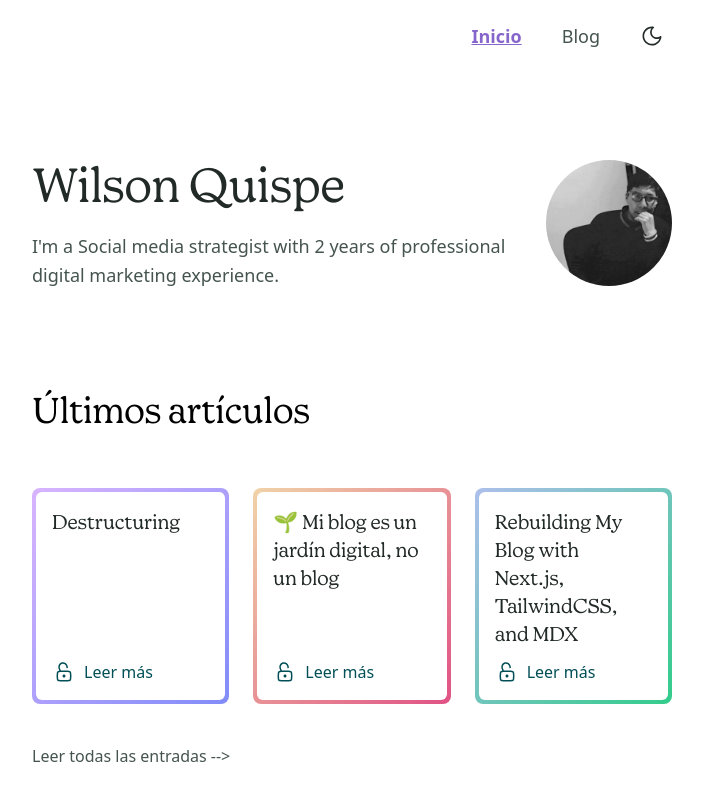
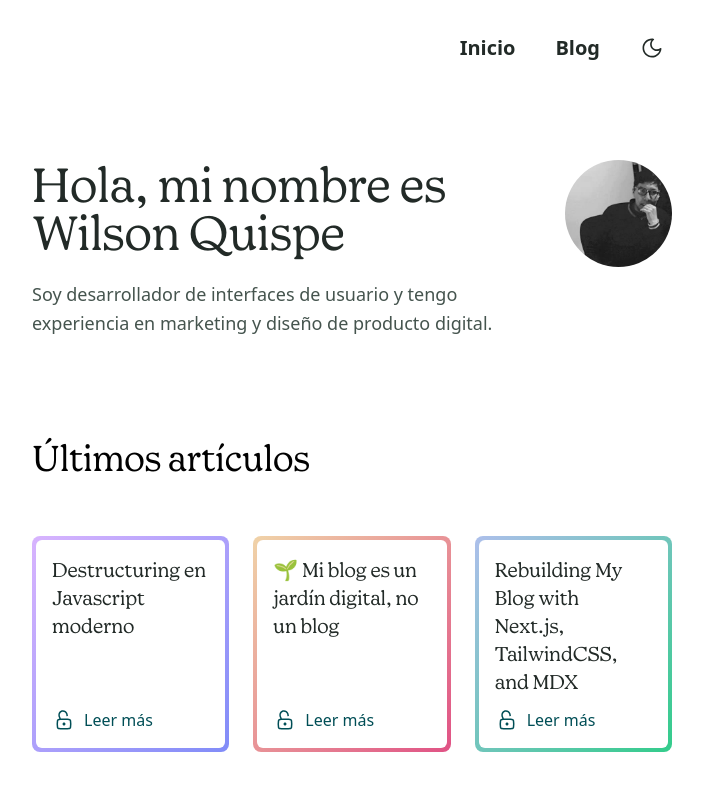
Before and after one commit to wilsonquispealanoca/wilsonquispe.io, a Next.js app: page / in a window 1280 px wide. Shown: the top 797 px of the page, without its empty margins (288-991 px from the left). Built offline with nearby package versions, Linux system fonts and the light colour scheme.

Commit message:
Fix: prismjs markdown and index text

```diff
--- a/_posts/destructuring.md
+++ b/_posts/destructuring.md
@@ -1,5 +1,5 @@
 ---
-title: 'Destructuring'
+title: 'Destructuring en Javascript moderno'
 excerpt: 'Destructuring es quizá una de las mas grandes características agregadas a ES6 (2015) y ampliamente utilizada hoy en día'
 coverImage: '/assets/blog/hello-world/helloworld.jpg'
 date: '2021-11-16T05:35:07.322Z'
--- a/_posts/rebuilding-blog.md
+++ b/_posts/rebuilding-blog.md
@@ -21,14 +21,14 @@ Now that I have an MVP for my website, I'll be writing content on a regular cade
 
 ### 2. Inspiration
 
-I have been a long-time reader of [Lee Robinson's blog](https://leerob.io) and have always been impressed with his content. His [website code and aesthetic](https://github.com/leerob/leerob.io) was a great inspiration to mine as evidenced in my use of his search input on my blog index page 😅.
+I have been a long-time reader of [Timo Lins blog](https://timo.sh/) and have always been impressed with his content. His [website code and aesthetic](https://github.com/timolins) was a great inspiration to mine as evidenced in my use of his search input on my blog index page 😅.
 Though, I did alter my search filter to also search within the summary my posts instead of just the titles.
 
 If you are interested in Next.js development, I highly recommend following him, as he works for Vercel and has been a great resource to me.
 
 [Timothy Lin](https://www.timlrx.com) is a developer, data scientist, economist, and co-founder of [Cylynx](https://www.cylynx.io/).
 I stumbled upon him when scouring Github repositories for Next.js + MDX examples.
-For his personal site and [Next.js Tailwind Starter Blog template](https://github.com/timlrx/tailwind-nextjs-starter-blog), he *also* got his inspiration from Lee Robinson, though his design differs, adding a flair of color and tags to organize his posts.
+For his personal site and [Next.js Tailwind Starter Blog template](https://github.com/timlrx/tailwind-nextjs-starter-blog), he *also* got his inspiration from Timo Lins, though his design differs, adding a flair of color and tags to organize his posts.
 
 ## 3. Features / Stack
 
@@ -99,5 +99,6 @@ While my blog is currently in a place I can work with, I plan to implement some
 - Links to previous/next posts
 - Tags with individual pages for each tag
 - Adding a template for Next.js or UX/UI project write-ups
+- Convert my site in multilanguages.
 
 Who knows what else I'll end up implementing, learning, or building in the future, but I hope you'll come along for the journey!
--- a/components/atoms/activeLink.jsx
+++ b/components/atoms/activeLink.jsx
@@ -3,9 +3,7 @@ import { useRouter } from 'next/router'
 const Activelink = ({href, children}) => {
   const router = useRouter()
   const style = {
-    color: router.asPath === href && "#8766CC",
-    fontWeight: router.asPath === href && "bold",
-    textDecoration: router.asPath === href && "underline",
+    color: router.asPath === href && "#222A27",
   }
 
   const handleClick = (e) => {
@@ -13,7 +11,7 @@ const Activelink = ({href, children}) => {
     router.push(href)
   }
   return (
-    <a href={href} onClick={handleClick} style={style} className="mr-8 first:mr-10 dark:text-secondary-dark text-secondary-text hidden lg:block">
+    <a href={href} onClick={handleClick} style={style} className="mr-8 first:mr-10 dark:text-primary-dark text-primary-text hidden lg:block">
       {children}
     </a>
   );
--- a/components/atoms/contentHero.jsx
+++ b/components/atoms/contentHero.jsx
@@ -1,8 +1,8 @@
 function ContentHero() {
   return (
     <div className="mb-16">
-      <h1 className="dark:text-primary-dark font-means text-5xl text-primary-text">Wilson Quispe</h1>
-      <p className="text-secondary-text dark:text-secondary-dark text-lg leading-relaxed mt-6 mb-8 mr-8">I'm a Social media strategist with 2 years of professional digital marketing experience.</p>
+      <h1 className="dark:text-primary-dark font-means text-5xl text-primary-text">Hola, mi nombre es Wilson Quispe</h1>
+      <p className="text-secondary-text dark:text-secondary-dark text-lg leading-relaxed mt-6 mb-8 mr-8">Soy desarrollador de interfaces de usuario y tengo experiencia en marketing y diseño de producto digital.</p>
     </div>
   );
 }
--- a/components/molecules/navbar.jsx
+++ b/components/molecules/navbar.jsx
@@ -21,7 +21,7 @@ function Navbar() {
 
   return (
     <>
-    <nav className={`${show ? "bg-white dark:bg-card-dark" : "bg-none"} flex items-center w-full justify-between h-[4.5rem] fixed left-0 right-0 top-0 z-40 px-4 md:px-32 lg:px-56 xl:px-80 text-lg`}>
+    <nav className={`${show ? "bg-white dark:bg-card-dark" : "bg-none"} flex items-center w-full justify-between h-[4.5rem] lg:h-24 fixed left-0 right-0 top-0 mx-auto z-40 px-4 md:px-32 lg:px-56 xl:px-80 text-xl text-tertiary-text font-semibold`}>
         <figure menuOpen={menuOpen} onClick={() => setMenuOpen(!menuOpen)} className="flex items-center justify-center w-10 h-10 cursor-pointer lg:hidden">
           <svg className="fill-primary-text dark:fill-primary-dark" width="32" height="32" viewBox="0 0 24 24" fill="none" xmlns="http://www.w3.org/2000/svg">
             <path fillRule="evenodd" clipRule="evenodd" d="M19.75 12C19.75 11.5858 19.4142 11.25 19 11.25H5C4.58579 11.25 4.25 11.5858 4.25 12C4.25 12.4142 4.58579 12.75 5 12.75H19C19.4142 12.75 19.75 12.4142 19.75 12Z"/>
--- a/pages/index.js
+++ b/pages/index.js
@@ -28,7 +28,7 @@ export default function Home({allPosts}) {
         }
         <div className="mt-10 md:mt-10">
           <Link href="/blog">
-            <a className="hover:underline text-secondary-text dark:text-primary-dark">Leer todas las entradas --&gt;</a>
+            <a className="text-lg hover:underline text-secondary-text dark:text-primary-dark">Leer todas las entradas --&gt;</a>
           </Link>
         </div>
       </Container>
```
